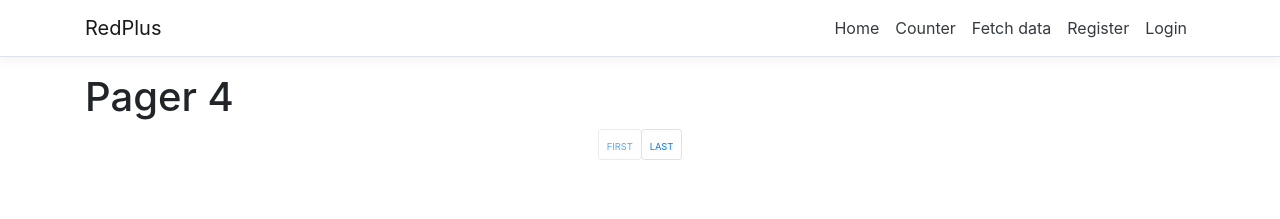
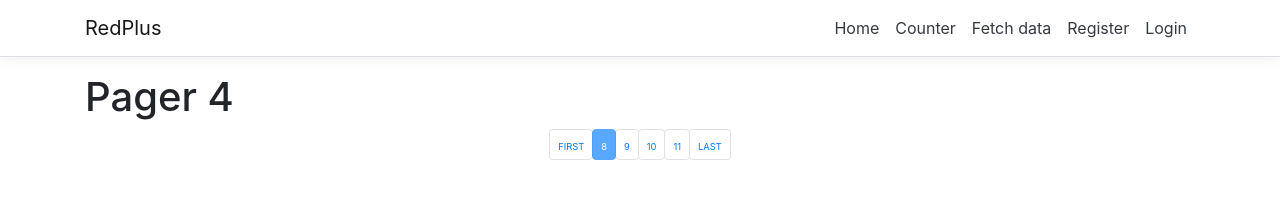
Before and after one commit to VisualAcademy/React.Pagination, a React (Create React App) app in the folder RedPlus/ClientApp/: page /pager4 in a window 1280 px wide. Shown: the top 219 px of the page. Built offline with nearby package versions, Linux system fonts and the light colour scheme; no server answers.

Commit message:
페이지 수만큼 숫자 버튼 출력

```diff
--- a/RedPlus/ClientApp/src/components/Pager/PagerComponent4.jsx
+++ b/RedPlus/ClientApp/src/components/Pager/PagerComponent4.jsx
@@ -15,7 +15,7 @@ export class PagerComponent4 extends Component {
             <>
                 <h1>Pager 4</h1>
                 <DulPagination
-                    pageNumber={1} pageSize={10} pagerButtonCount={5}
+                    pageNumber={8} pageSize={10} pagerButtonCount={5}
                     recordCount={109}
                     pageIndexChanged={(pageIndex) => this.pageIndexChanged(pageIndex)}></DulPagination>
             </>
--- a/RedPlus/ClientApp/src/components/Shared/DulPagination.jsx
+++ b/RedPlus/ClientApp/src/components/Shared/DulPagination.jsx
@@ -15,6 +15,7 @@ export class DulPagination extends Component {
     displayData() {
         const { pageNumber, pageSize, pagerButtonCount, recordCount } = this.props;
         const pageCount = Math.ceil(recordCount / pageSize);
+        const pageIndex = pageNumber - 1;
 
         const pages = [];
 
@@ -22,34 +23,65 @@ export class DulPagination extends Component {
         if (pageNumber === 1) {
             pages.push(
                 <li className="page-item" key={"first"}>
-                    <a href="#" className="page-link first btn disabled"><span style={{fontSize: '7pt'}}>FIRST</span></a>
+                    <a href={"first"} className="page-link first btn disabled"><span style={{ fontSize: '7pt' }}>FIRST</span></a>
                 </li>
-            )
+            );
         }
         else {
             pages.push(
                 <li className="page-item" key={"first"}>
-                    <a href="#" className="page-link first btn" onClick={(e) => this.pagerButtonClicked(1, e)}>
+                    <a href={"first"} className="page-link first btn" onClick={(e) => this.pagerButtonClicked(1, e)}>
                         <span style={{ fontSize: '7pt' }}>FIRST</span></a>
                 </li >
-            )
+            );
+        }
+
+        //@* 페이지 수만큼 숫자 버튼 출력 *@
+        let i = 0; // 숫자 버튼, 다음 n개에서 사용
+        let start = pageIndex / pagerButtonCount * pagerButtonCount + 1; //[?]
+        let end = (pageIndex / pagerButtonCount + 1) * pagerButtonCount; //[?]
+
+        for (i = start; i <= end; i++) {
+            let currentNumber = i; // 현재 페이지 번호 임시 저장
+
+            // 페이지 수보다 크면 종료
+            if (i > pageCount) {
+                break;
+            }
+
+            // 현재 보고있는 페이지면 링크 제거
+            if (i === pageNumber) {
+                pages.push(
+                    <li className="page-item active" key={currentNumber}>
+                        <a href={currentNumber} className="page-link current btn disabled"><span style={{ fontSize: '7pt' }}>{i}</span></a>
+                    </li>
+                );
+            }
+            else {
+                pages.push(
+                    <li className="page-item" key={currentNumber}>
+                        <a href={currentNumber} className="page-link current btn" onClick={(e) => this.pagerButtonClicked(currentNumber, e)}>
+                            <span style={{ fontSize: '7pt' }}>{i}</span></a>
+                    </li >
+                );
+            }
         }
 
         //@* 마지막 링크 *@
         if (pageNumber !== pageCount) {
             pages.push(
                 <li className="page-item" key={"last"}>
-                    <a href="#" className="page-link last btn" onClick={(e) => this.pagerButtonClicked(pageCount, e)}>
+                    <a href={"last"} className="page-link last btn" onClick={(e) => this.pagerButtonClicked(pageCount, e)}>
                         <span style={{ fontSize: '7pt' }}>LAST</span></a>
                 </li >
-            )
+            );
         }
         else {
             pages.push(
                 <li className="page-item" key={"last"}>
-                    <a href="#" className="page-link last btn disabled"><span style={{ fontSize: '7pt' }}>LAST</span></a>
+                    <a href={"last"} className="page-link last btn disabled"><span style={{ fontSize: '7pt' }}>LAST</span></a>
                 </li>
-            )
+            );
         }
 
         return pages;
```
